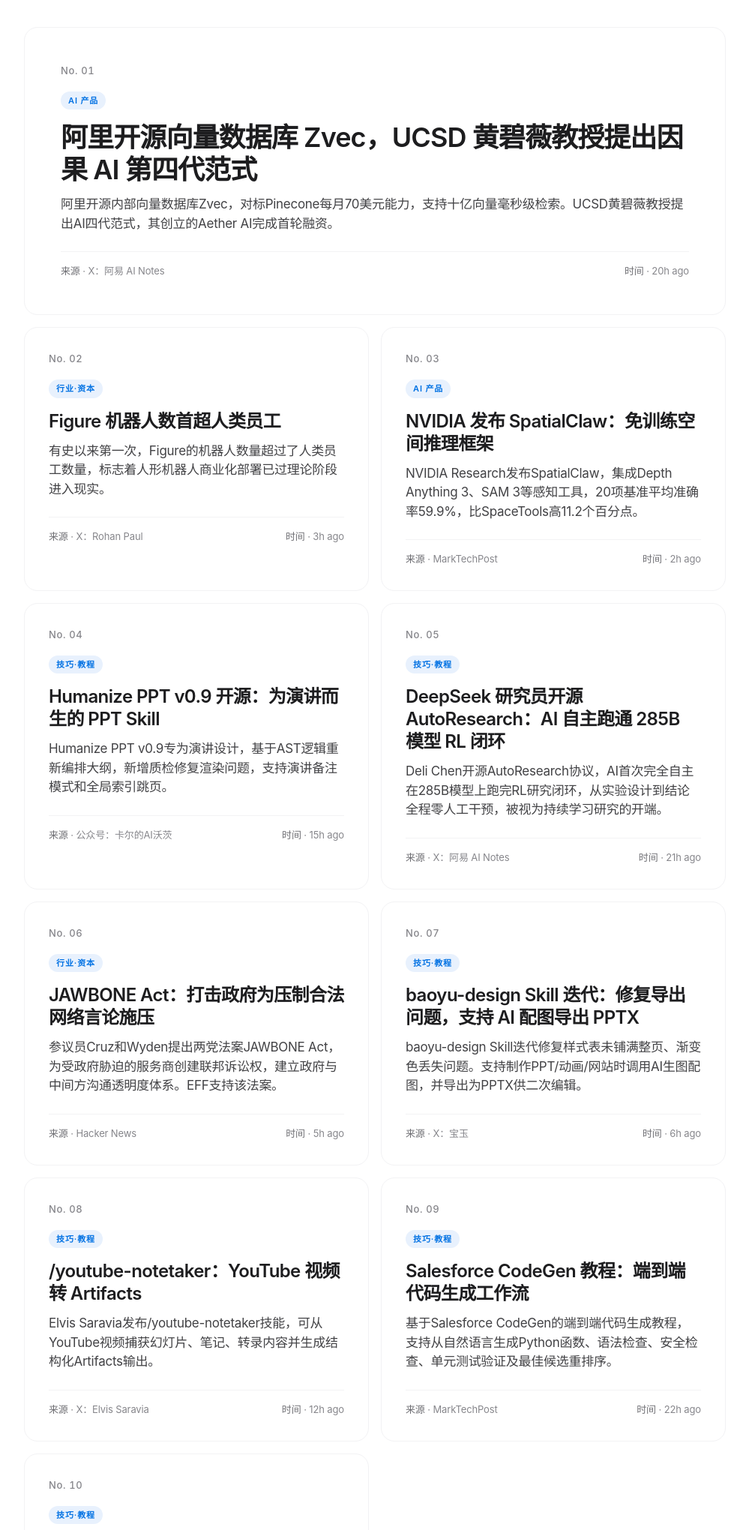
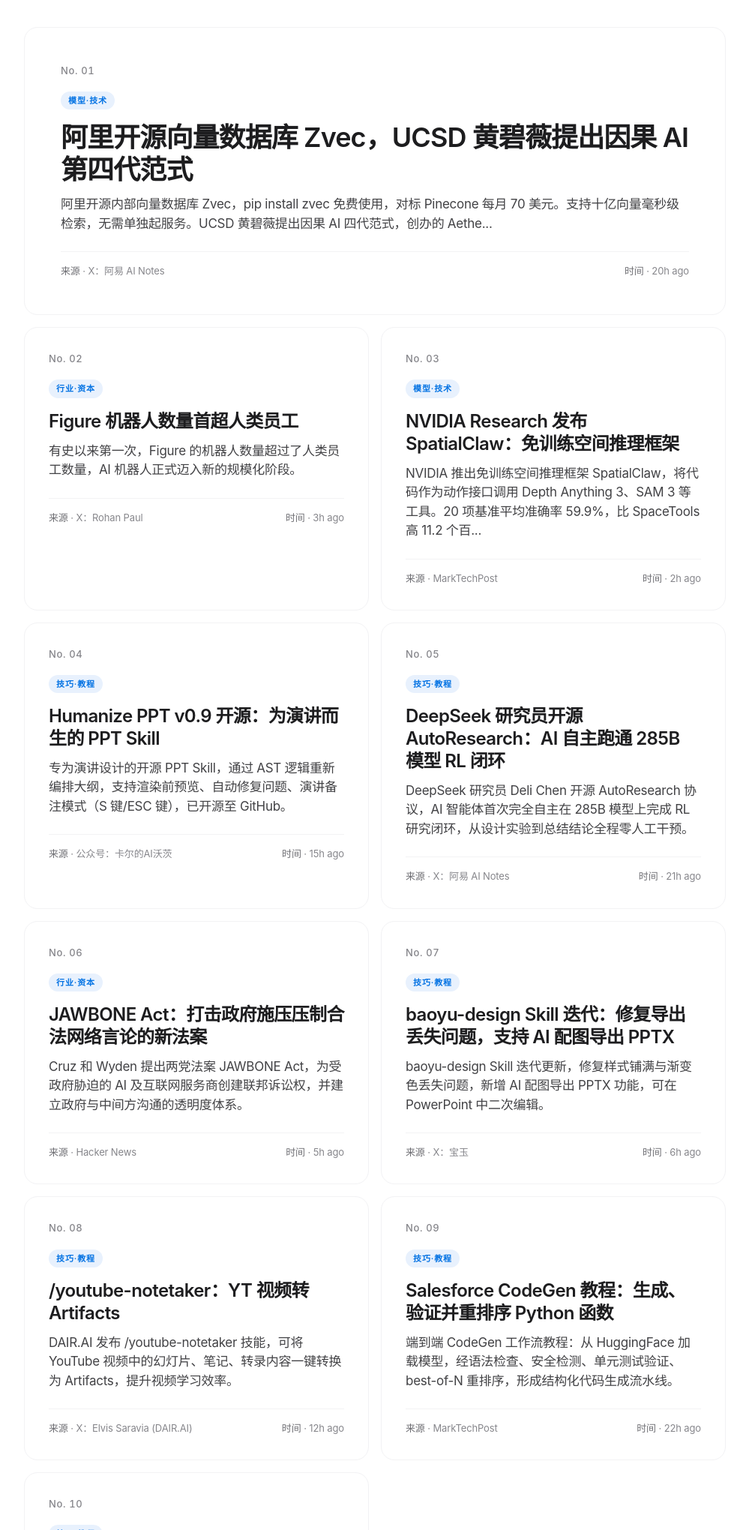
Before and after one commit to oveazero/ai-daily, a plain HTML site: page index.html in a window 1280 px wide. Shown: the part 760-2800 px from the top of the page at 75% size, without its empty margins (140-1139 px from the left). Drawn offline with Linux system fonts and the light colour scheme.

Commit message:
AI 早报 · 2026-06-20

```diff
--- a/index.html
+++ b/index.html
@@ -267,7 +267,7 @@
   <header class="hero">
     <div class="eyebrow">2026 年 6 月 20 日 · 星期六 · 第 171 期</div>
     <h1>AI <span class="accent">早报</span></h1>
-    <p class="sub">过去 24 小时最值得知道的 <b>10 条</b>。今天 AI 在做什么,一篇看完。</p>
+    <p class="sub">过去 24 小时最值得知道的 <b>10 条</b>。今天 AI 在做什么，一篇看完。</p>
   </header>
 
   <div class="stats">
@@ -286,73 +286,73 @@
     <div class="grid">
       <a class="card feature" href="https://x.com/AYi_AInotes/status/2067832098816250346" target="_blank" rel="noopener">
         <div class="card-rank">No. 01</div>
-        <span class="card-cat">AI 产品</span>
-        <h3 class="card-title">阿里开源向量数据库 Zvec，UCSD 黄碧薇教授提出因果 AI 第四代范式</h3>
-        <p class="card-body">阿里开源内部向量数据库Zvec，对标Pinecone每月70美元能力，支持十亿向量毫秒级检索。UCSD黄碧薇教授提出AI四代范式，其创立的Aether AI完成首轮融资。</p>
+        <span class="card-cat">模型·技术</span>
+        <h3 class="card-title">阿里开源向量数据库 Zvec，UCSD 黄碧薇提出因果 AI 第四代范式</h3>
+        <p class="card-body">阿里开源内部向量数据库 Zvec，pip install zvec 免费使用，对标 Pinecone 每月 70 美元。支持十亿向量毫秒级检索，无需单独起服务。UCSD 黄碧薇提出因果 AI 四代范式，创办的 Aethe...</p>
         <div class="card-meta"><span><b>来源</b> · X：阿易 AI Notes</span><span><b>时间</b> · 20h ago</span></div>
       </a>
       <a class="card" href="https://x.com/rohanpaul_ai/status/2068089038213693800" target="_blank" rel="noopener">
         <div class="card-rank">No. 02</div>
         <span class="card-cat">行业·资本</span>
-        <h3 class="card-title">Figure 机器人数首超人类员工</h3>
-        <p class="card-body">有史以来第一次，Figure的机器人数量超过了人类员工数量，标志着人形机器人商业化部署已过理论阶段进入现实。</p>
+        <h3 class="card-title">Figure 机器人数量首超人类员工</h3>
+        <p class="card-body">有史以来第一次，Figure 的机器人数量超过了人类员工数量，AI 机器人正式迈入新的规模化阶段。</p>
         <div class="card-meta"><span><b>来源</b> · X：Rohan Paul</span><span><b>时间</b> · 3h ago</span></div>
       </a>
       <a class="card" href="https://www.marktechpost.com/2026/06/19/nvidia-ai-introduce-spatialclaw-a-training-free-agent-that-treats-code-as-the-action-interface-for-spatial-reasoning" target="_blank" rel="noopener">
         <div class="card-rank">No. 03</div>
-        <span class="card-cat">AI 产品</span>
-        <h3 class="card-title">NVIDIA 发布 SpatialClaw：免训练空间推理框架</h3>
-        <p class="card-body">NVIDIA Research发布SpatialClaw，集成Depth Anything 3、SAM 3等感知工具，20项基准平均准确率59.9%，比SpaceTools高11.2个百分点。</p>
+        <span class="card-cat">模型·技术</span>
+        <h3 class="card-title">NVIDIA Research 发布 SpatialClaw：免训练空间推理框架</h3>
+        <p class="card-body">NVIDIA 推出免训练空间推理框架 SpatialClaw，将代码作为动作接口调用 Depth Anything 3、SAM 3 等工具。20 项基准平均准确率 59.9%，比 SpaceTools 高 11.2 个百...</p>
         <div class="card-meta"><span><b>来源</b> · MarkTechPost</span><span><b>时间</b> · 2h ago</span></div>
       </a>
       <a class="card" href="https://mp.weixin.qq.com/s/rGoYnUcBRkfRKQPbIaawyg" target="_blank" rel="noopener">
         <div class="card-rank">No. 04</div>
         <span class="card-cat">技巧·教程</span>
         <h3 class="card-title">Humanize PPT v0.9 开源：为演讲而生的 PPT Skill</h3>
-        <p class="card-body">Humanize PPT v0.9专为演讲设计，基于AST逻辑重新编排大纲，新增质检修复渲染问题，支持演讲备注模式和全局索引跳页。</p>
+        <p class="card-body">专为演讲设计的开源 PPT Skill，通过 AST 逻辑重新编排大纲，支持渲染前预览、自动修复问题、演讲备注模式（S 键/ESC 键），已开源至 GitHub。</p>
         <div class="card-meta"><span><b>来源</b> · 公众号：卡尔的AI沃茨</span><span><b>时间</b> · 15h ago</span></div>
       </a>
       <a class="card" href="https://x.com/AYi_AInotes/status/2067819352926150953" target="_blank" rel="noopener">
         <div class="card-rank">No. 05</div>
         <span class="card-cat">技巧·教程</span>
         <h3 class="card-title">DeepSeek 研究员开源 AutoResearch：AI 自主跑通 285B 模型 RL 闭环</h3>
-        <p class="card-body">Deli Chen开源AutoResearch协议，AI首次完全自主在285B模型上跑完RL研究闭环，从实验设计到结论全程零人工干预，被视为持续学习研究的开端。</p>
+        <p class="card-body">DeepSeek 研究员 Deli Chen 开源 AutoResearch 协议，AI 智能体首次完全自主在 285B 模型上完成 RL 研究闭环，从设计实验到总结结论全程零人工干预。</p>
         <div class="card-meta"><span><b>来源</b> · X：阿易 AI Notes</span><span><b>时间</b> · 21h ago</span></div>
       </a>
       <a class="card" href="https://www.eff.org/deeplinks/2026/06/new-bill-takes-aim-government-pressure-silence-lawful-online-speech" target="_blank" rel="noopener">
         <div class="card-rank">No. 06</div>
         <span class="card-cat">行业·资本</span>
-        <h3 class="card-title">JAWBONE Act：打击政府为压制合法网络言论施压</h3>
-        <p class="card-body">参议员Cruz和Wyden提出两党法案JAWBONE Act，为受政府胁迫的服务商创建联邦诉讼权，建立政府与中间方沟通透明度体系。EFF支持该法案。</p>
+        <h3 class="card-title">JAWBONE Act：打击政府施压压制合法网络言论的新法案</h3>
+        <p class="card-body">Cruz 和 Wyden 提出两党法案 JAWBONE Act，为受政府胁迫的 AI 及互联网服务商创建联邦诉讼权，并建立政府与中间方沟通的透明度体系。</p>
         <div class="card-meta"><span><b>来源</b> · Hacker News</span><span><b>时间</b> · 5h ago</span></div>
       </a>
       <a class="card" href="https://x.com/dotey/status/2068042001895809420" target="_blank" rel="noopener">
         <div class="card-rank">No. 07</div>
         <span class="card-cat">技巧·教程</span>
-        <h3 class="card-title">baoyu-design Skill 迭代：修复导出问题，支持 AI 配图导出 PPTX</h3>
-        <p class="card-body">baoyu-design Skill迭代修复样式表未铺满整页、渐变色丢失问题。支持制作PPT/动画/网站时调用AI生图配图，并导出为PPTX供二次编辑。</p>
+        <h3 class="card-title">baoyu-design Skill 迭代：修复导出丢失问题，支持 AI 配图导出 PPTX</h3>
+        <p class="card-body">baoyu-design Skill 迭代更新，修复样式铺满与渐变色丢失问题，新增 AI 配图导出 PPTX 功能，可在 PowerPoint 中二次编辑。</p>
         <div class="card-meta"><span><b>来源</b> · X：宝玉</span><span><b>时间</b> · 6h ago</span></div>
       </a>
       <a class="card" href="https://x.com/omarsar0/status/2067952726282031411" target="_blank" rel="noopener">
         <div class="card-rank">No. 08</div>
         <span class="card-cat">技巧·教程</span>
-        <h3 class="card-title">/youtube-notetaker：YouTube 视频转 Artifacts</h3>
-        <p class="card-body">Elvis Saravia发布/youtube-notetaker技能，可从YouTube视频捕获幻灯片、笔记、转录内容并生成结构化Artifacts输出。</p>
-        <div class="card-meta"><span><b>来源</b> · X：Elvis Saravia</span><span><b>时间</b> · 12h ago</span></div>
+        <h3 class="card-title">/youtube-notetaker：YT 视频转 Artifacts</h3>
+        <p class="card-body">DAIR.AI 发布 /youtube-notetaker 技能，可将 YouTube 视频中的幻灯片、笔记、转录内容一键转换为 Artifacts，提升视频学习效率。</p>
+        <div class="card-meta"><span><b>来源</b> · X：Elvis Saravia (DAIR.AI)</span><span><b>时间</b> · 12h ago</span></div>
       </a>
       <a class="card" href="https://www.marktechpost.com/2026/06/18/salesforce-codegen-tutorial-generate-validate-and-rerank-python-functions-with-unit-tests-and-safety-checks" target="_blank" rel="noopener">
         <div class="card-rank">No. 09</div>
         <span class="card-cat">技巧·教程</span>
-        <h3 class="card-title">Salesforce CodeGen 教程：端到端代码生成工作流</h3>
-        <p class="card-body">基于Salesforce CodeGen的端到端代码生成教程，支持从自然语言生成Python函数、语法检查、安全检查、单元测试验证及最佳候选重排序。</p>
+        <h3 class="card-title">Salesforce CodeGen 教程：生成、验证并重排序 Python 函数</h3>
+        <p class="card-body">端到端 CodeGen 工作流教程：从 HuggingFace 加载模型，经语法检查、安全检测、单元测试验证、best-of-N 重排序，形成结构化代码生成流水线。</p>
         <div class="card-meta"><span><b>来源</b> · MarkTechPost</span><span><b>时间</b> · 22h ago</span></div>
       </a>
       <a class="card" href="https://www.elastic.co/search-labs/blog/agent-memory-elasticsearch" target="_blank" rel="noopener">
         <div class="card-rank">No. 10</div>
         <span class="card-cat">技巧·教程</span>
-        <h3 class="card-title">用 Elasticsearch 构建持久化代理内存层，召回率 0.89</h3>
-        <p class="card-body">基于Elasticsearch的持久化内存层将记忆分三类存入独立索引，采用BM25与稠密向量融合、交叉编码器重排序，R@10平均0.89，零跨租户泄漏。</p>
-        <div class="card-meta"><span><b>来源</b> · Elastic Blog</span><span><b>时间</b> · 20h ago</span></div>
+        <h3 class="card-title">基于 Elasticsearch 构建持久化 Agent 内存层，召回率 0.89</h3>
+        <p class="card-body">Agent Builder GA 上市。基于 ES 的持久化内存层将记忆分情景/语义/程序三类，BM25+Jina v5 稠密向量融合召回，R@10 达 0.89，已开源。</p>
+        <div class="card-meta"><span><b>来源</b> · Hacker News</span><span><b>时间</b> · 20h ago</span></div>
       </a>
   </section>
 
@@ -360,11 +360,11 @@
     <div style="font-size:13px;color:var(--ink-3);letter-spacing:.04em;text-transform:uppercase">数据源</div>
     <div class="src-list">
       <span class="src-chip">aihot AI 热点</span>
+      <span class="src-chip">X/Twitter</span>
+      <span class="src-chip">MarkTechPost</span>
       <span class="src-chip">Hacker News</span>
-      <span class="src-chip">MarkTechPost</span>
-      <span class="src-chip">X / Twitter</span>
-      <span class="src-chip">微信公众号</span>
-      <span class="src-chip">Elastic Blog</span>
+      <span class="src-chip">公众号</span>
+      <span class="src-chip">Cloudflare Blog</span>
     </div>
   </div>
 
```
